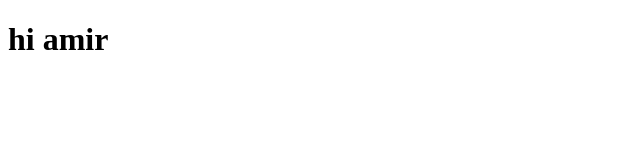
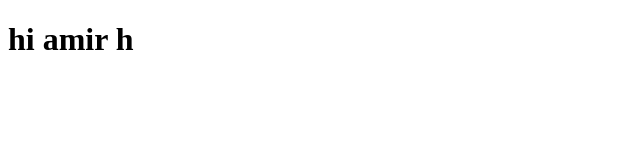
Before and after one commit to amihus066/amir, a plain HTML site: page index.html in a window 1280 px wide. Shown: the full height of the page, 0-640 px from the left. Drawn offline with Linux system fonts and the light colour scheme.

Commit message:
i added h

```diff
--- a/index.html
+++ b/index.html
@@ -6,6 +6,6 @@
     <title>hello amir</title>
   </head>
   <body>
-    <h1>hi amir</h1>
+    <h1>hi amir h</h1>
   </body>
 </html>
```
